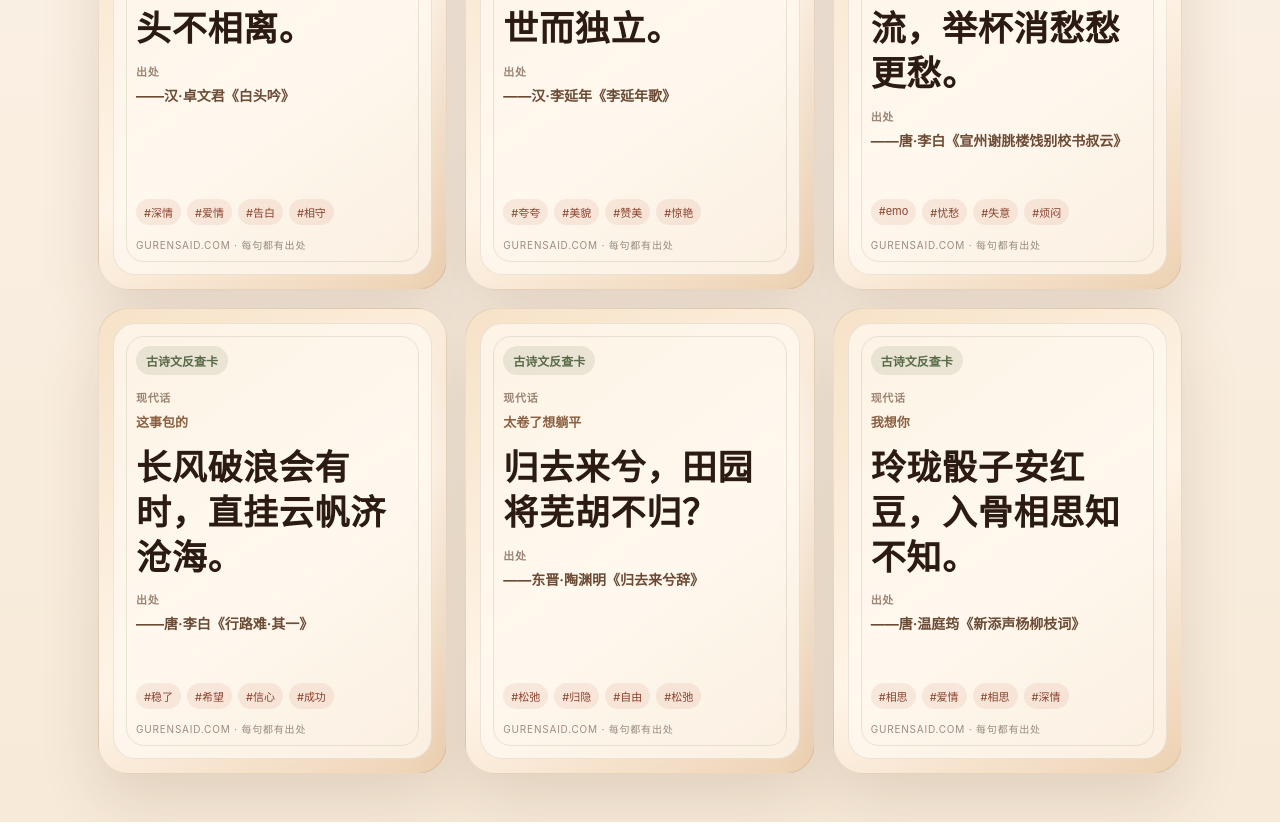
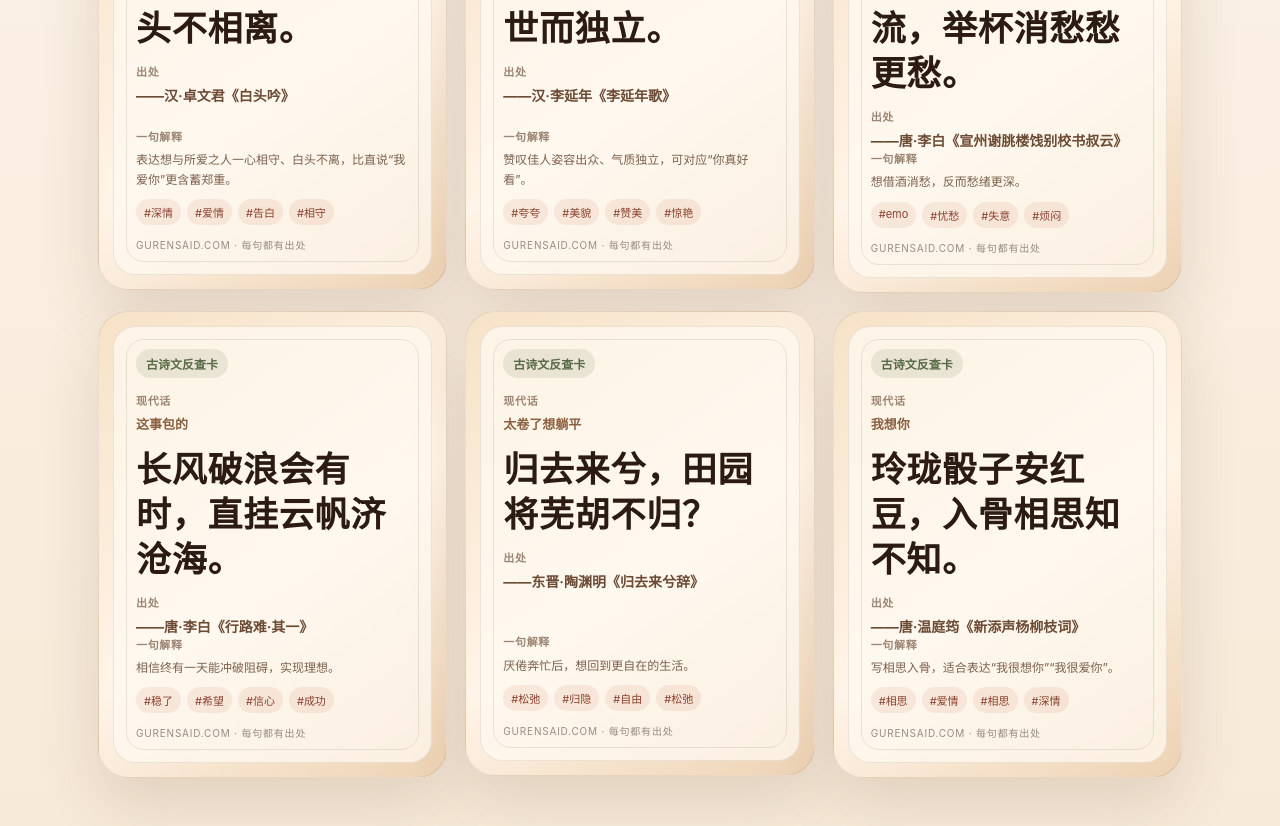
Before and after one commit to yandong2023/gu-ren-said, a Next.js app: page /hot in a window 1280 px wide. Shown: the part 1280-2106 px from the top of the page. Built offline with nearby package versions, Linux system fonts and the light colour scheme.

Commit message:
Add concise explanation back to share cards

```diff
--- a/components/QuoteCard.tsx
+++ b/components/QuoteCard.tsx
@@ -24,6 +24,7 @@ export default function QuoteCard({ result, query, compact = false }: Props) {
   const fullSourceText = `${result.dynasty}·${result.author}《${result.title}》`;
   const shareCopy = getSharePersona(result);
   const whyText = result.reason || result.translation;
+  const explainText = result.translation || whyText;
   const modernText = query || result.modernMeanings[0] || "我 emo 了";
   const shareText = [
     `现代话：${modernText}`,
@@ -31,6 +32,8 @@ export default function QuoteCard({ result, query, compact = false }: Props) {
     "古诗文表达：",
     result.quote,
     `出处：${fullSourceText}`,
+    "",
+    `一句解释：${explainText}`,
     "",
     `来自：${SITE_URL}`
   ].join("\n");
@@ -181,6 +184,7 @@ export default function QuoteCard({ result, query, compact = false }: Props) {
           <h3 className="quote-line">{result.quote}</h3>
           <div className="source-line"><span className="knowledge-label">出处</span>{sourceText}</div>
           <div className="card-spacer" />
+          <div className="explain-line"><span className="knowledge-label">一句解释</span>{explainText}</div>
           <div className="tags"><span className="tag">#{shareCopy.tag}</span>{result.themes.slice(0, 3).map((tag) => <span className="tag" key={tag}>#{tag}</span>)}</div>
           <div className="watermark">gurensaid.com · 每句都有出处</div>
         </div>
@@ -198,7 +202,7 @@ export default function QuoteCard({ result, query, compact = false }: Props) {
           <div className="copy-row" aria-label="复制常用格式">
             <button type="button" onClick={() => copyFormatted(result.quote, "原句已复制。")}>复制原句</button>
             <button type="button" onClick={() => copyFormatted(`${result.quote}${sourceText}`, "原句和出处已复制。")}>复制原句+出处</button>
-            <button type="button" onClick={() => copyFormatted(whyText, "解释已复制。")}>复制解释</button>
+            <button type="button" onClick={() => copyFormatted(explainText, "解释已复制。")}>复制解释</button>
           </div>
 
           <div className="feedback-row" aria-label="结果反馈">
```
